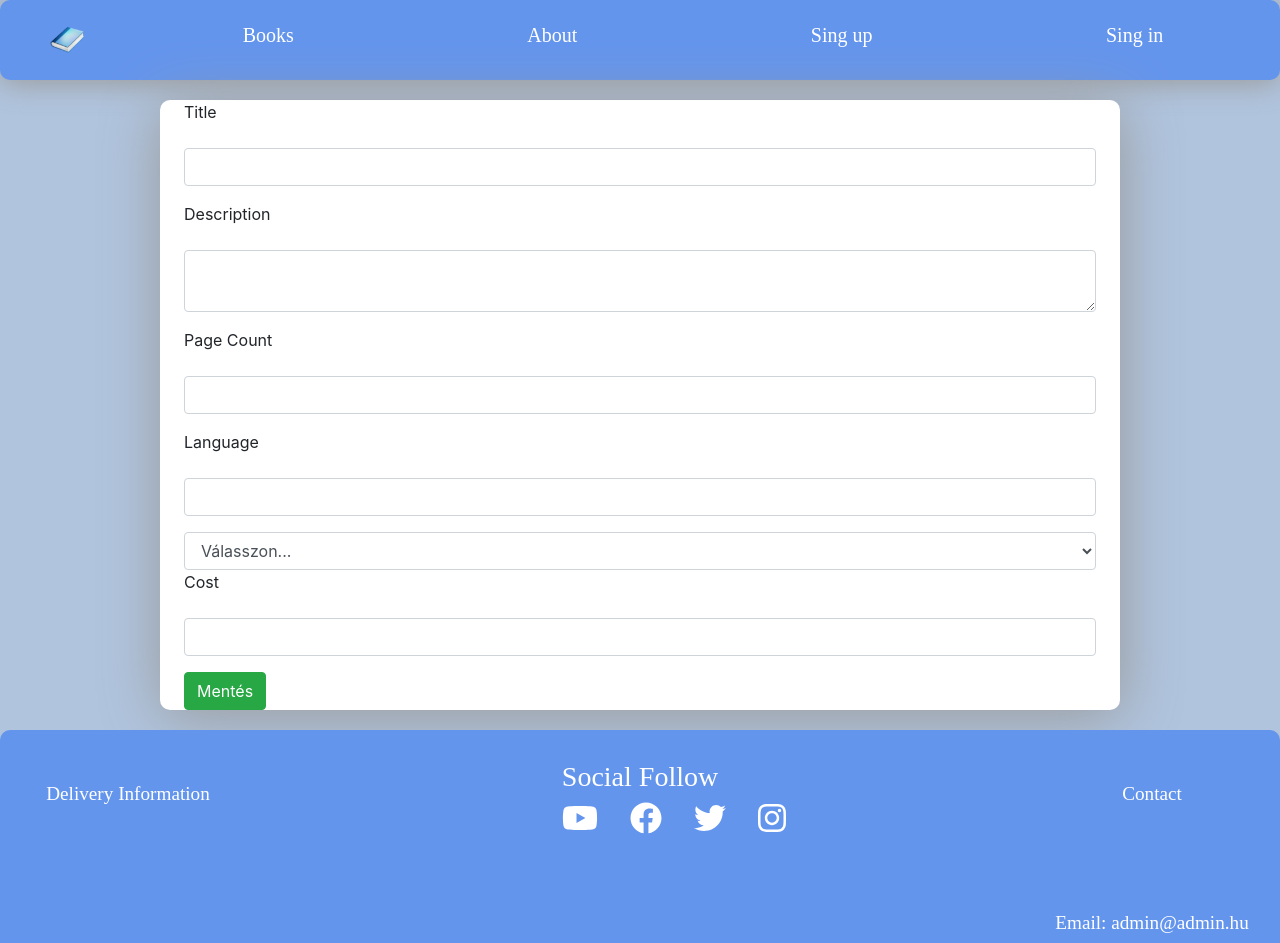
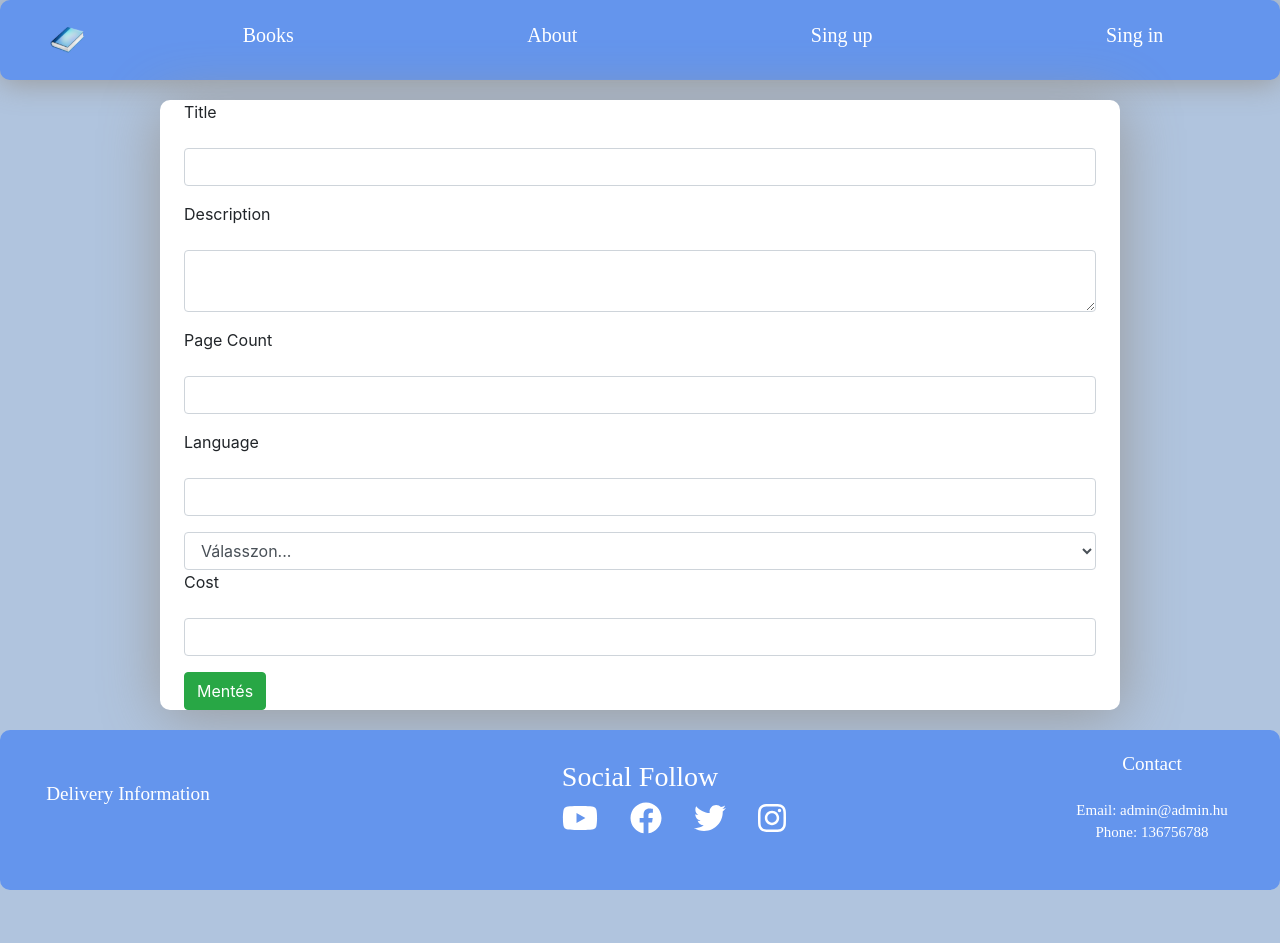
Before and after one commit to noemitth10/Ekecluded_2021-2, a React (Create React App) app in the folder client/: page /add_book in a window 1280 px wide. Shown: the top 943 px of the page. After the commit the page ends 890 px from the top, so only its background shows below. Built offline with nearby package versions, Linux system fonts and the light colour scheme; no server answers.

Commit message:
Update Footer.css
I updated Footer.css

```diff
--- a/client/src/Footer.css
+++ b/client/src/Footer.css
@@ -1,5 +1,5 @@
 .footer-container {
-    min-height: 20vh;
+    height: 20vh;
     width: auto;
     background: #6495ED;
     border-radius: 10px;
@@ -62,12 +62,14 @@ a.instagram {
 }
 
 .contact-container {
+    height: 20%;
     align-items: right;
     width: 20%;
 }
 
 .contact-container p{
-    padding-top: 50px;
+    padding-top: 20px;
+    padding-bottom: 0;
     color: white;
     font-family: 'Coperplate';
 }
@@ -75,3 +77,9 @@ a.instagram {
 .information-link:hover{
     text-decoration: none;
 }
+
+#email-phone {
+    align-items: center;
+    padding: 0;
+    font-size: 15px;
+}
```
